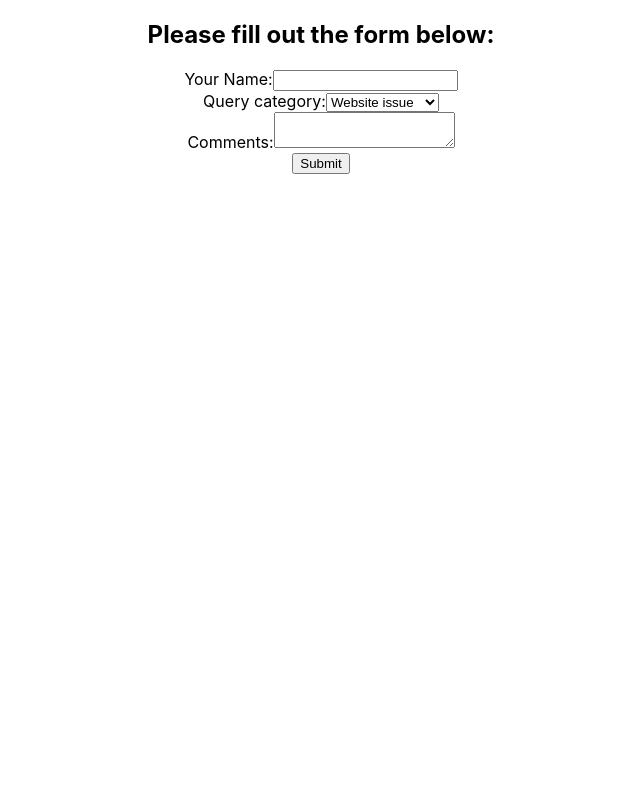
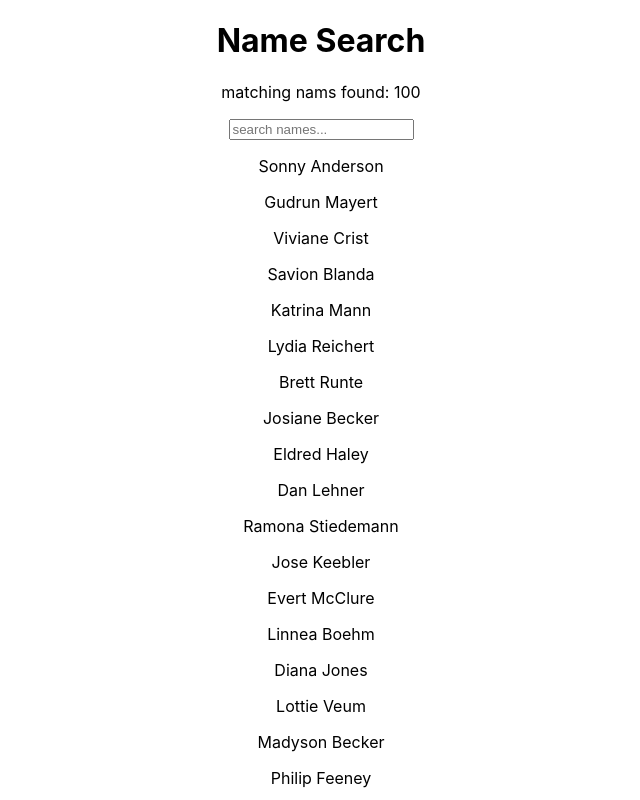
Before and after one commit to isabellaobrien/react, a React (Create React App) app in the folder my-app/: page / in a window 1280 px wide. Shown: the top 800 px of the page, without its empty margins (319-959 px from the left). Built offline with nearby package versions, Linux system fonts and the light colour scheme.

Commit message:
Searchbar

```diff
--- a/my-app/src/App.js
+++ b/my-app/src/App.js
@@ -1,11 +1,11 @@
 import logo from './logo.svg';
 import './App.css';
-import ControlledForm from './components/ControlledForm';
+import Searchbar from './components/Searchbar';
 
 function App() {
   return (
     <div className="App">
-      <ControlledForm />
+      <Searchbar />
     </div>
   );
 }
--- /dev/null
+++ b/my-app/src/components/Searchbar.js
@@ -0,0 +1,45 @@
+import React, { Component } from 'react'
+import importedNames from '../names.js'
+import names from '../names.js'
+export class Searchbar extends Component {
+    constructor(props) {
+        super(props)
+
+        this.state = {
+            names: importedNames
+        }
+    }
+    handleChange = (event) => {
+        const inputText = event.target.value.toLowerCase()
+        console.log(inputText)
+        const filteredNames = importedNames.filter(name => {
+            return name.toLowerCase().includes(inputText)
+        })
+        this.setState({
+            names: filteredNames
+        })
+
+    }
+    render() {
+        return (
+        <div>
+            <h1>Name Search</h1>
+            <p>matching nams found: {this.state.names.length}</p>
+            <form>
+                <input
+                    type="text"
+                    placeholder="search names..."
+                    onChange={(event) => this.handleChange(event)}
+                />
+            </form>
+            <div style={{margin:"auto"}}>
+                {this.state.names.map(name => {
+                    return <p key={name}>{name}</p>
+                })}
+            </div>
+        </div>
+        )
+    }
+}
+
+export default Searchbar
--- /dev/null
+++ b/my-app/src/names.js
@@ -0,0 +1,103 @@
+const names = [
+    "Sonny Anderson",
+    "Gudrun Mayert",
+    "Viviane Crist",
+    "Savion Blanda",
+    "Katrina Mann",
+    "Lydia Reichert",
+    "Brett Runte",
+    "Josiane Becker",
+    "Eldred Haley",
+    "Dan Lehner",
+    "Ramona Stiedemann",
+    "Jose Keebler",
+    "Evert McClure",
+    "Linnea Boehm",
+    "Diana Jones",
+    "Lottie Veum",
+    "Madyson Becker",
+    "Philip Feeney",
+    "Kobe Kuhic",
+    "Jessica Wisoky",
+    "Kasey Auer",
+    "Arnoldo Sipes",
+    "Madisen Davis",
+    "Alex Swaniawski",
+    "Helene Jenkins",
+    "Leone Olson",
+    "Ola Lockman",
+    "Kaylie Mueller",
+    "Kitty Steuber",
+    "Ralph Mosciski",
+    "Zane Bradtke",
+    "Syble Torp",
+    "Luella Weimann",
+    "Rigoberto Dicki",
+    "Andre Gusikowski",
+    "Moshe Torphy",
+    "Rhoda Rosenbaum",
+    "Libby Spinka",
+    "Maeve Zieme",
+    "Sydney Gleichner",
+    "Jimmy Blick",
+    "Tara Casper",
+    "Cayla Upton",
+    "Keith Wyman",
+    "Derick Emmerich",
+    "Nia Waelchi",
+    "Armani Nienow",
+    "Keyon DuBuque",
+    "Keeley Doyle",
+    "Kristoffer Monahan",
+    "Brendon Orn",
+    "Brandy Romaguera",
+    "Lyda Hane",
+    "Lisandro Bauch",
+    "Oma Hirthe",
+    "Caleb Dicki",
+    "Sydney O'Kon",
+    "Missouri Greenholt",
+    "Kylie Green",
+    "Kiel Erdman",
+    "Anahi Balistreri",
+    "Rico Rippin",
+    "Ramiro Dach",
+    "Princess Bosco",
+    "Pink Stoltenberg",
+    "Adan Rau",
+    "Dessie Heller",
+    "Nyah Zulauf",
+    "Makayla Fisher",
+    "Neoma Stanton",
+    "Ebba Dooley",
+    "Rachel Denesik",
+    "Drew Crist",
+    "Wava Will",
+    "Loraine Macejkovic",
+    "Americo Mann",
+    "Jules Konopelski",
+    "Gloria Ankunding",
+    "Austin Wilderman",
+    "Sage Veum",
+    "Dorris Friesen",
+    "Wellington Klein",
+    "Asa Quitzon",
+    "Misty Schumm",
+    "Muhammad Bayer",
+    "Dante Ondricka",
+    "Lurline Kuvalis",
+    "Conner Herzog",
+    "Shanie Franecki",
+    "Lois Bednar",
+    "Carey Predovic",
+    "Adelbert Heidenreich",
+    "Romaine Jacobs",
+    "Jake Schuppe",
+    "Meta Parisian",
+    "Dillon Feest",
+    "Amanda O'Keefe",
+    "Kaitlyn O'Keefe",
+    "Earnest Jenkins",
+    "Reymundo Gleason"
+]
+export default names
```
Also changed, not shown: my-app/src/components/UncontrolledForm.js (added, +59 -0 lines).
